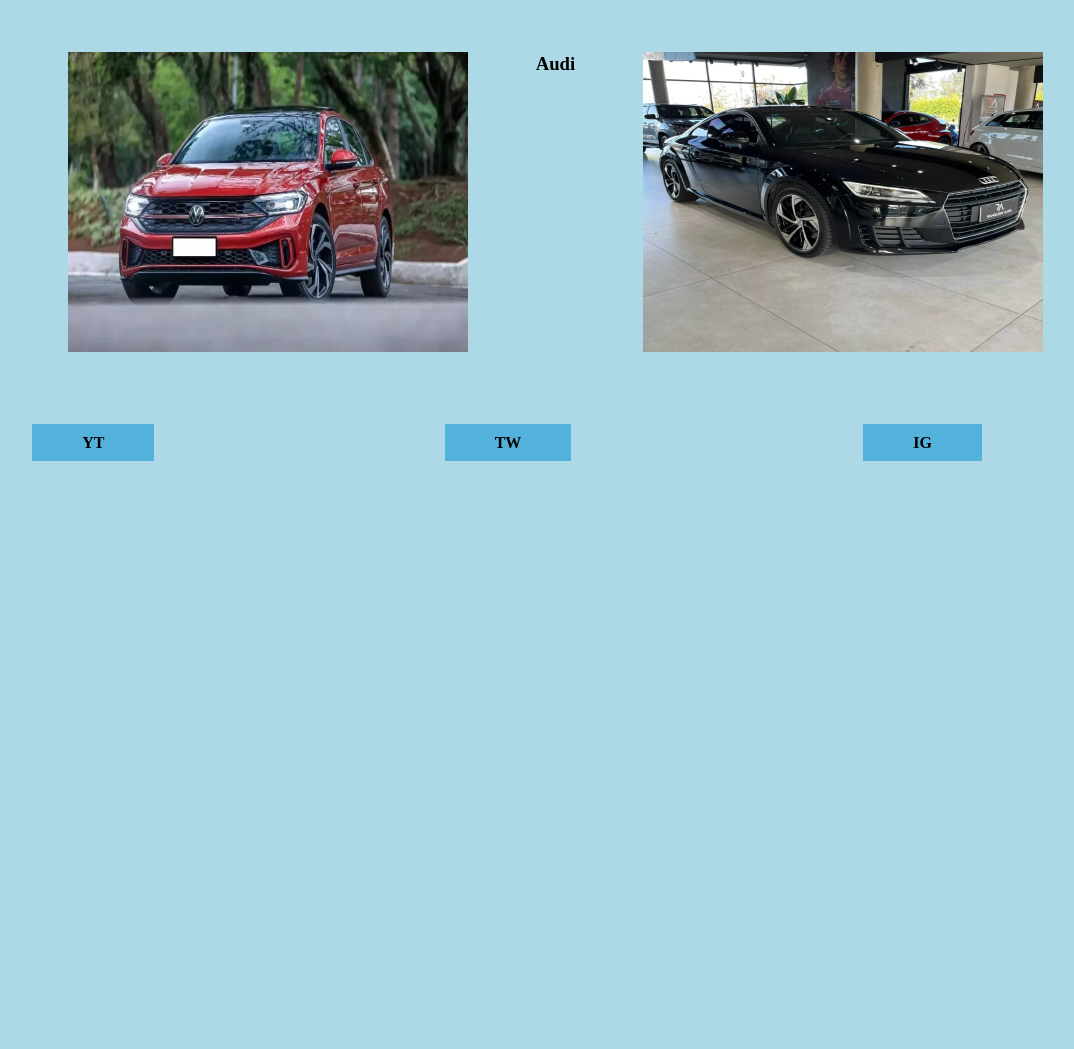
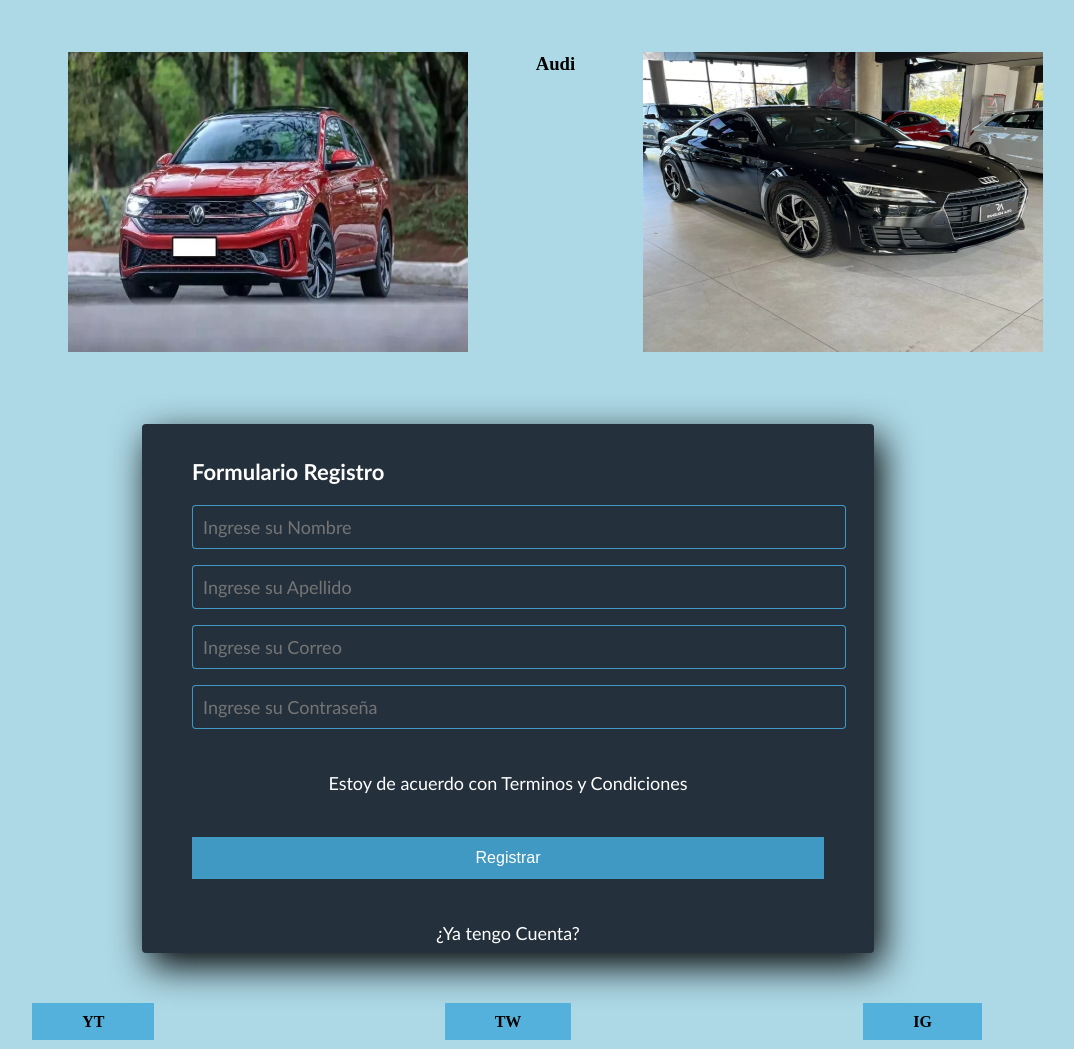
Before and after one commit to Tinn7/trabajofinalcoder, a website: page index.html in a window 1280 px wide. Shown: the part 1072-2121 px from the top of the page, without its empty margins (132-1206 px from the left). Before the commit the page ends 1542 px from the top, so only its background shows below. Drawn offline with Linux system fonts and the light colour scheme.

Commit message:
agregue formulario y perfeccion de css

```diff
--- a/index.html
+++ b/index.html
@@ -29,6 +29,7 @@
                 Los autos deportivos en Argentina representan el sueño de muchos amantes de los automóviles, ofreciendo un rendimiento impresionante y un estilo cautivador. Ya sea en las calles de la ciudad o en las carreteras sinuosas de las zonas rurales, estos vehículos deportivos destacan como símbolos de elegancia, poder y velocidad.
                 En resumen, los autos deportivos en Argentina han ganado un lugar destacado en la escena automovilística, brindando a los entusiastas del automovilismo la oportunidad de experimentar el placer de la conducción de alta velocidad y el lujo sobre ruedas. Con marcas reconocidas a nivel internacional y fabricantes locales que apuestan por la excelencia, los autos deportivos en Argentina siguen conquistando corazones y dejando una estela de emoción a su paso.
             </p>
+
             <div class="video" class="row">
                 <iframe width="560" height="315" src="https://www.youtube.com/embed/jZ9uVs0LIk4"
                 title="YouTube video player" frameborder="0" allow="accelerometer; autoplay; clipboard-write;
@@ -69,6 +70,18 @@
 
         </section>
     </div>
+
+    <form action="documento.php" method="get" class="form-register">
+        <h4>Formulario Registro</h4>
+        <input class="controls" type="text" name="nombres" id="nombres" placeholder="Ingrese su Nombre">
+        <input class="controls" type="text" name="apellidos" id="apellidos" placeholder="Ingrese su Apellido">
+        <input class="controls" type="email" name="correo" id="correo" placeholder="Ingrese su Correo">
+        <input class="controls" type="password" name="correo" id="correo" placeholder="Ingrese su Contraseña">
+        <p>Estoy de acuerdo con <a href="#">Terminos y Condiciones</a></p>
+        <input class="botons" type="submit" value="Registrar">
+        <p><a href="#">¿Ya tengo Cuenta?</a></p>
+    </form>
+
     <footer>
         <div class="grid">
             <ul>
```
Also changed, not shown: css/style.css, scss/componentess/_section.scss (line endings or trailing spaces).
